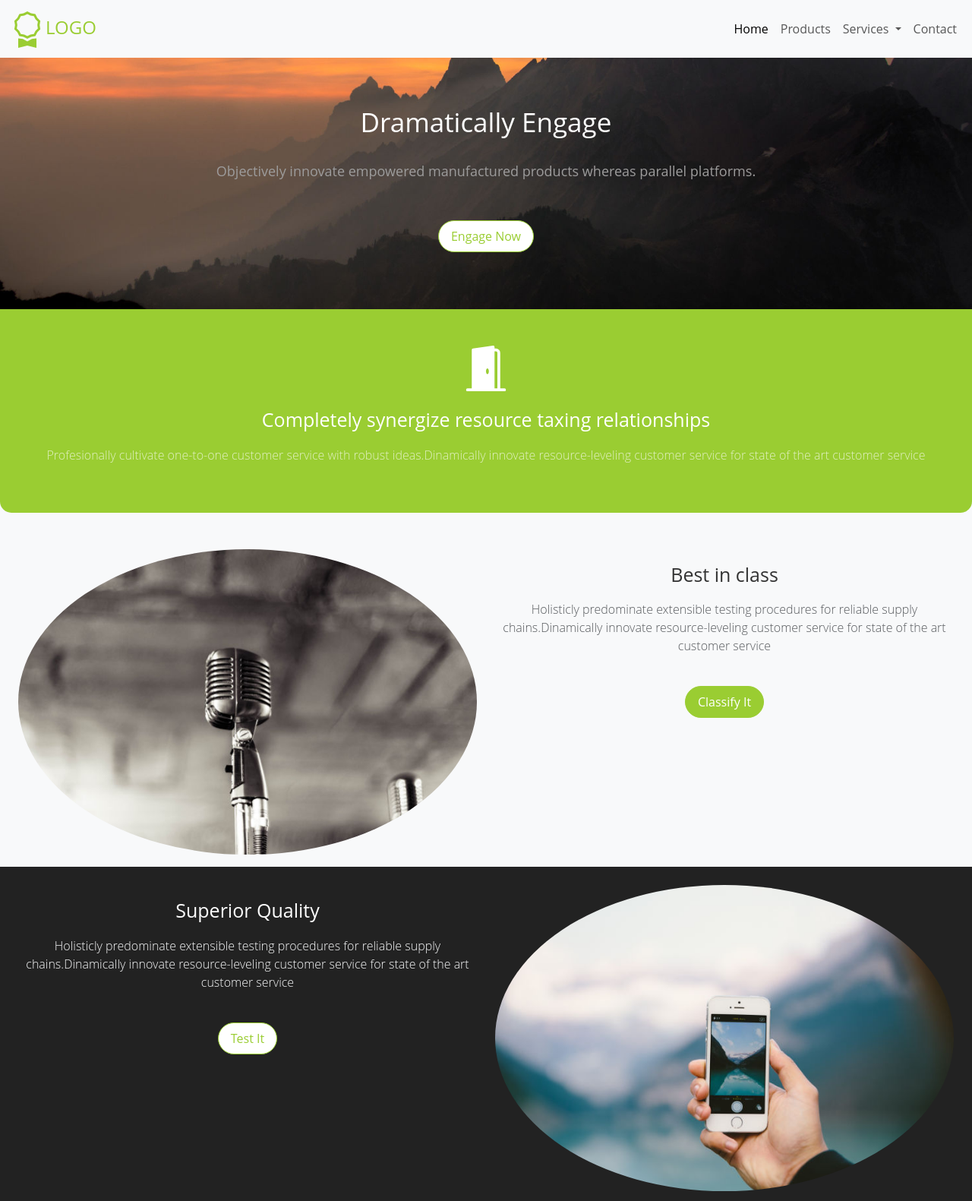
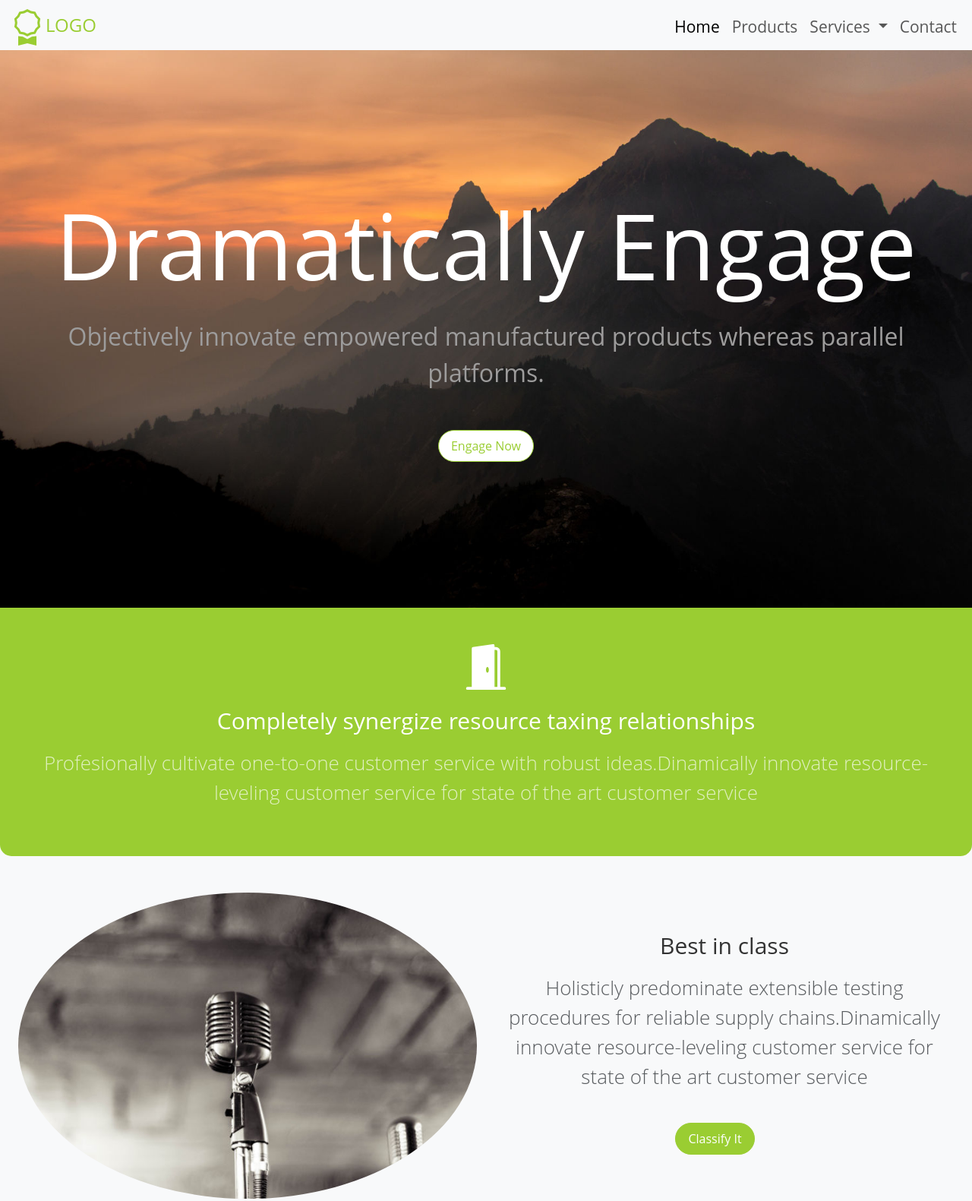
Before and after one commit to Nebojsaposao/Simple-Bootstrap-5-Sass-and-Flex-page, a website: page index.html in a window 1280 px wide. Shown: the top 1581 px of the page at 76% size. Drawn offline with nearby package versions, Linux system fonts and the light colour scheme.

Commit message:
Media Queries

```diff
--- a/index.html
+++ b/index.html
@@ -14,7 +14,7 @@
 <body>
 
   <!-- Navigation -->
- <nav class="navbar fixed-top mb-5 navbar-expand-lg bg-body-tertiary">
+ <nav class="navbar fixed-top mb-5 navbar-expand-md bg-body-tertiary">
   <div class="container-fluid">
     <a class="navbar-brand" href="#"><svg xmlns="http://www.w3.org/2000/svg" width="48" height="48" fill="currentColor" class="bi bi-award" viewBox="0 0 16 16">
   <path d="M9.669.864 8 0 6.331.864l-1.858.282-.842 1.68-1.337 1.32L2.6 6l-.306 1.854 1.337 1.32.842 1.68 1.858.282L8 12l1.669-.864 1.858-.282.842-1.68 1.337-1.32L13.4 6l.306-1.854-1.337-1.32-.842-1.68zm1.196 1.193.684 1.365 1.086 1.072L12.387 6l.248 1.506-1.086 1.072-.684 1.365-1.51.229L8 10.874l-1.355-.702-1.51-.229-.684-1.365-1.086-1.072L3.614 6l-.25-1.506 1.087-1.072.684-1.365 1.51-.229L8 1.126l1.356.702z"/>
@@ -97,7 +97,7 @@
       <div class="col-md-6">
         <img src="./images/microphone.jpg" class="img-fluid img-circle" alt="Microphone">
       </div>
-      <div class="col-md-6">
+      <div class="col-md-6 col-1200">
         <h2 class="content__section-heading">
           Best in class
         </h2>
@@ -115,7 +115,7 @@
   <section class="content2">
     <div class="container-fluid">
     <div class="row">
-      <div class="col-md-6">
+      <div class="col-md-6 col-1200">
         <h2 class="content2__section-heading">
           Superior Quality
         </h2>
--- a/scss/components/_header.scss
+++ b/scss/components/_header.scss
@@ -1,8 +1,12 @@
 // Styling header
 .main-header{
+  height: 100vh;
   background-image: url(../images/header.jpg);
   background-position: center;
   background-size: cover;
+  display: flex;
+  justify-content: center;
+  align-items: center;
 
   &-content{
    text-align: center;
--- /dev/null
+++ b/scss/components/_media_query.scss
@@ -0,0 +1,141 @@
+@media screen and (min-width:768px){
+  .navbar{
+    padding-top: 5px;
+    padding-bottom: 1px;
+
+    &-nav{
+      margin-top: 1px;
+
+      & .nav-link{
+        font-size: 21px;
+      }
+    }
+  }
+
+  .main-header{
+
+    &-content{
+
+      & h1{
+        font-size: 70px;
+        line-height: 1.1;
+      }
+
+      & p{
+        font-size: 24px;
+      }
+    }
+  }
+
+  .intro{
+
+  &__section-heading{
+    font-size: 28px;
+
+  }
+
+  & .text-muted{
+    font-size: 21px;
+  }
+}
+
+  .content{
+
+    & .text-muted{
+    font-size: 21px;
+   }
+
+    & .btn{
+    margin-left: 0;
+   }
+  }
+
+  .content2{
+
+    & .text-muted{
+    font-size: 21px;
+   }
+
+    & .btn{
+    margin-left: 0;
+   }
+  }
+
+  .content3{
+
+    & .text-muted{
+    font-size: 21px;
+   }
+
+    & .btn{
+    margin-left: 0;
+   }
+  }
+}
+
+@media screen and (min-width:1200px){
+  .main-header{
+
+    &-content{
+
+      & h1{
+        font-size: 120px;
+        line-height: 1.1;
+      }
+
+      & p{
+        font-size: 32px;
+      }
+    }
+  }
+
+  .intro{
+
+  &__section-heading{
+    font-size: 30px;
+
+  }
+
+  & .text-muted{
+    font-size: 26px;
+  }
+}
+
+.content{
+
+  &__section-heading{
+    font-size: 30px;
+
+  }
+
+    & .text-muted{
+    font-size: 26px;
+   }
+
+   & .col-1200{
+      display: flex;
+      flex-direction: column;
+      justify-content: center;
+      align-items: center;
+    }
+  }
+
+  .content2{
+
+  &__section-heading{
+    font-size: 32px;
+
+  }
+
+    & .text-light{
+    font-size: 26px;
+   }
+
+   & .col-1200{
+      display: flex;
+      flex-direction: column;
+      justify-content: center;
+      align-items: center;
+    }
+  }
+}
--- a/scss/main.scss
+++ b/scss/main.scss
@@ -10,3 +10,4 @@
 @import "./components/promotions";
 @import "./components/content3";
 @import "./components/footer";
+@import "./components/media_query";
```
Also changed, not shown: css/main.css, 1 other file.
